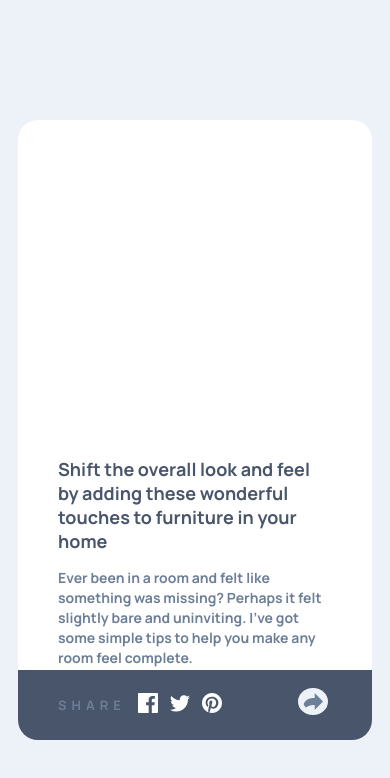
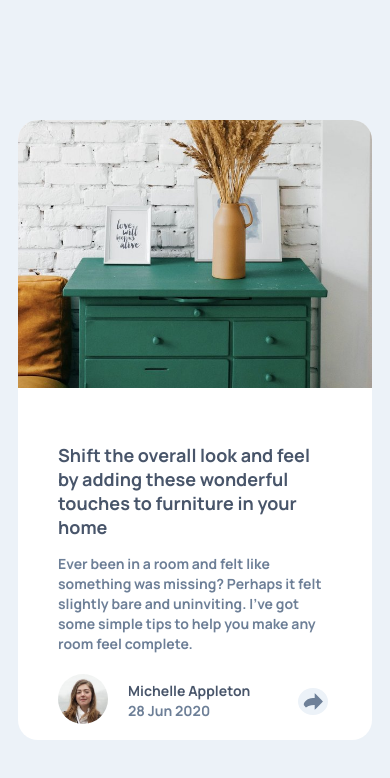
Before and after one commit to ericseparovic/article-preview-component-master, a plain HTML site: page index.html in a window 390 px wide. Drawn offline with nearby package versions, Linux system fonts and the light colour scheme; files that its build step writes are made by us from their sources; the site is published under a folder, as on GitHub Pages, so addresses that start at the root find nothing.

Commit message:
Update path

```diff
--- a/index.html
+++ b/index.html
@@ -2,15 +2,13 @@
 
 <!DOCTYPE html>
 <html lang="en">
+
 <head>
 	<meta charset="UTF-8" />
 	<meta name="viewport" content="width=device-width, initial-scale=1.0" />
 	<!-- displays site properly based on user's device -->
 	<link rel="preconnect" href="https://fonts.gstatic.com" />
-		<link
-			href="https://fonts.googleapis.com/css2?family=Manrope:wght@500;700&display=swap"
-			rel="stylesheet"
-		/>
+	<link href="https://fonts.googleapis.com/css2?family=Manrope:wght@500;700&display=swap" rel="stylesheet" />
 	<link rel="stylesheet" href="css/style.css" />
 	<link rel="icon" type="image/png" sizes="32x32" href="./images/favicon-32x32.png" />
 
@@ -35,7 +33,7 @@
 			<div class="card__avatar__name__share">
 				<div class="card__avatar__name">
 					<div class="card__avatar">
-							<img src="/images/avatar-michelle.jpg" alt="" />
+						<img src="images/avatar-michelle.jpg" alt="" />
 					</div>
 					<div class="card__name">
 						<p>Michelle Appleton</p>
@@ -65,6 +63,7 @@
 			<div class="share__triangle"></div>
 		</div>
 	</main>
-		<script src="/js/script.js"></script>
+	<script src="js/script.js"></script>
 </body>
+
 </html>
--- a/sass/style.scss
+++ b/sass/style.scss
@@ -8,6 +8,7 @@ html {
 	box-sizing: border-box;
 	font-size: 62.5%;
 }
+
 *,
 *:before,
 *:after {
@@ -38,7 +39,7 @@ body {
 	margin: 2rem;
 
 	.card__image {
-		background-image: url(/images/drawers.jpg);
+		background-image: url(../images/drawers.jpg);
 		background-repeat: no-repeat;
 		background-size: cover;
 		flex: 1;
@@ -55,8 +56,10 @@ body {
 .card__avatar__name {
 	display: flex;
 	align-items: center;
+
 	.card__avatar {
 		margin-right: 2rem;
+
 		img {
 			width: 5rem;
 			border-radius: 50%;
@@ -156,7 +159,7 @@ body {
 		max-height: 62rem;
 
 		.card__image {
-			background-image: url(/images/drawers.jpg);
+			background-image: url(../images/drawers.jpg);
 			background-repeat: no-repeat;
 			background-size: cover;
 			flex: 0;
@@ -168,6 +171,7 @@ body {
 
 		.card__content {
 			padding-bottom: 1.2rem;
+
 			p {
 				font-size: 1.5rem;
 			}
@@ -222,6 +226,7 @@ body {
 @media (max-width: 455px) {
 	.card {
 		margin: 1rem;
+
 		.card__image {
 			min-height: 15rem;
 		}
```
Also changed, not shown: 1 other file. Lines whose indentation alone changed are shown as unchanged.
